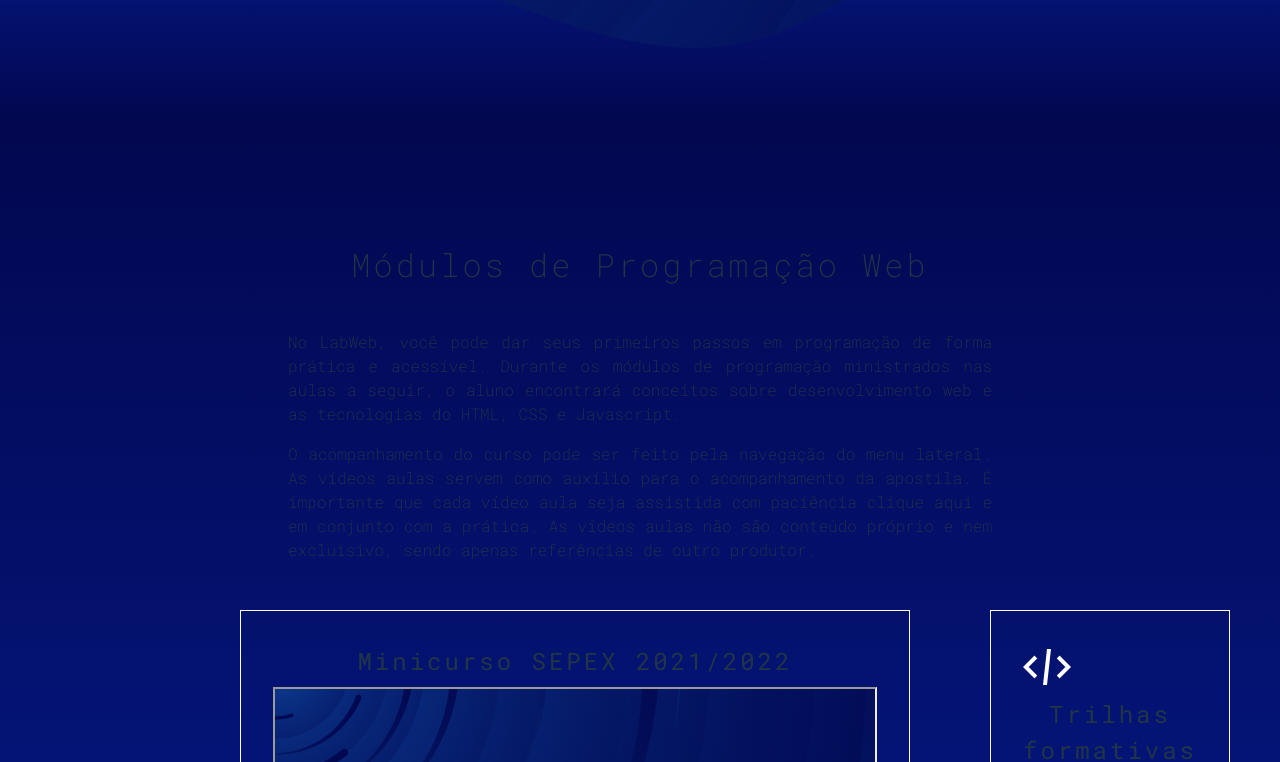
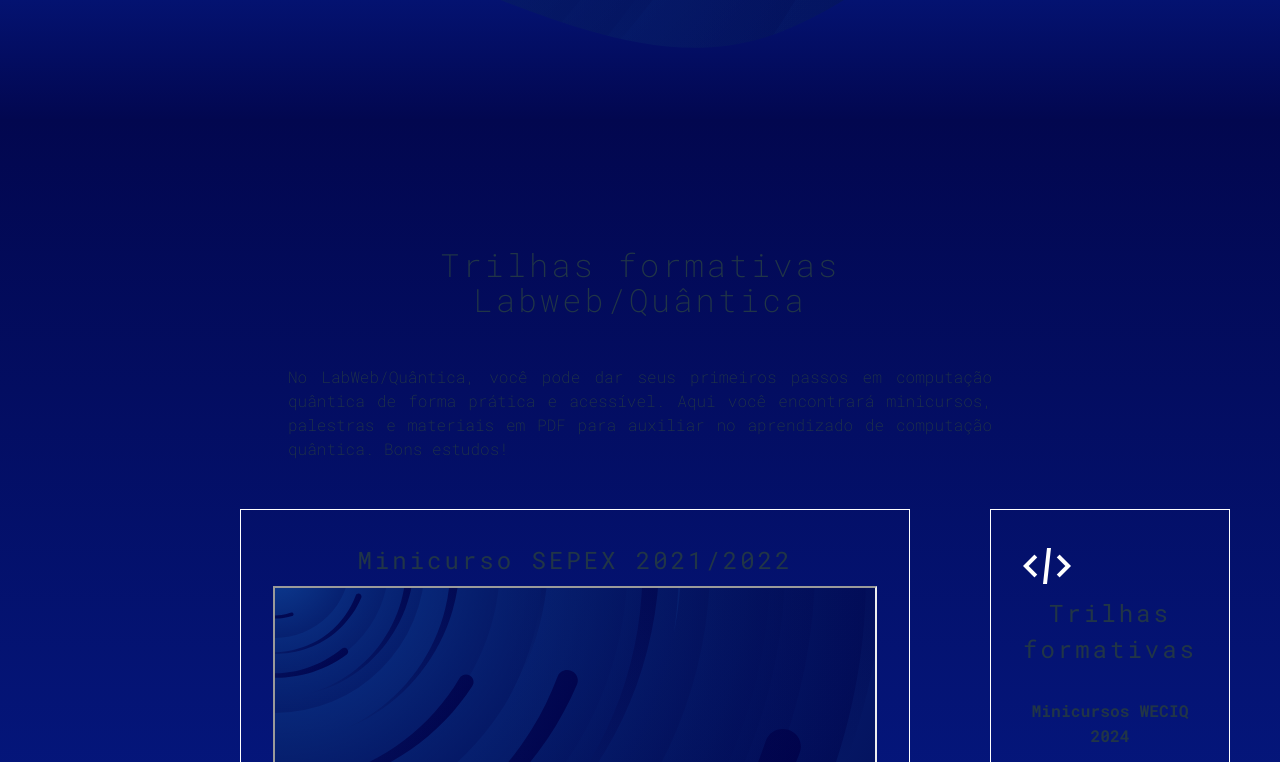
Before and after one commit to JoaoDias21/labweb, a React (Vite) app: page /formacao in a window 1280 px wide. Shown: the part 478-1240 px from the top of the page. Built offline with nearby package versions, Linux system fonts and the light colour scheme.

Commit message:
Update paragraphs in home page and education page.

```diff
--- a/src/pages/education/App.jsx
+++ b/src/pages/education/App.jsx
@@ -87,19 +87,8 @@ function Education() {
                 </div>
                 <div className='secondBack'>
                     <div className='info'>
-                        <h1>Módulos de Programação Web</h1>
-                        <p>No LabWeb, você pode dar seus primeiros passos em programação de forma prática e acessível.
-                            Durante os módulos de programação ministrados nas aulas a seguir, o aluno encontrará
-                            conceitos
-                            sobre desenvolvimento web e as tecnologias do HTML, CSS e Javascript.</p>
-                        <p>O acompanhamento do curso pode ser feito pela navegação do menu lateral. As vídeos aulas
-                            servem
-                            como auxílio para o acompanhamento da apostila. É importante que cada vídeo aula seja
-                            assistida
-                            com paciência clique aqui e em conjunto com a prática. As vídeos aulas não são conteúdo
-                            próprio
-                            e nem excluisivo, sendo apenas referências de outro produtor.</p>
-
+                        <h1>Trilhas formativas Labweb/Quântica</h1>
+                        <p>No LabWeb/Quântica, você pode dar seus primeiros passos em computação quântica de forma prática e acessível. Aqui você encontrará minicursos, palestras e materiais em PDF para auxiliar no aprendizado de computação quântica. Bons estudos!</p>
                     </div>
                     <div className='projects-box'>
                         <div className='box box-miniCourse'>
--- a/src/pages/home/App.jsx
+++ b/src/pages/home/App.jsx
@@ -70,8 +70,7 @@ function Home() {
                          <img src='/icons8-physics-48.png'/>
                          <div className="information">
                              <h2>Equipe do Projeto</h2>
-                             <p>Este projeto está em desenvolvimento no CEFET-RJ, com participação dos alunos: Antônio Víctor Basilio (Bolsista PIBIC-2020), Daniel Coutinho (Bolsista PIBIC-2021)
-                                 José Victor (Bolsista Jovens Talentos-2021), José Antônio (Doutorando - PPGIO) e orientado pelos professores João Dias (Cefet_Maracanã), Demerson Nunes (Cefet_Petrópolis) e Edinelço Dalcumune (UFVJM).</p>
+                             <p>Este projeto está em desenvolvimento no CEFET-RJ, com participação dos alunos: Rafael Goldfeld (Bolsista PIBIC-EM 2025), Geann Bittencourt (Cefet_Maracanã) e orientado pelo professor João Dias (Cefet_Maracanã)</p>
                              <LearnMore/>
                          </div>
 
```
